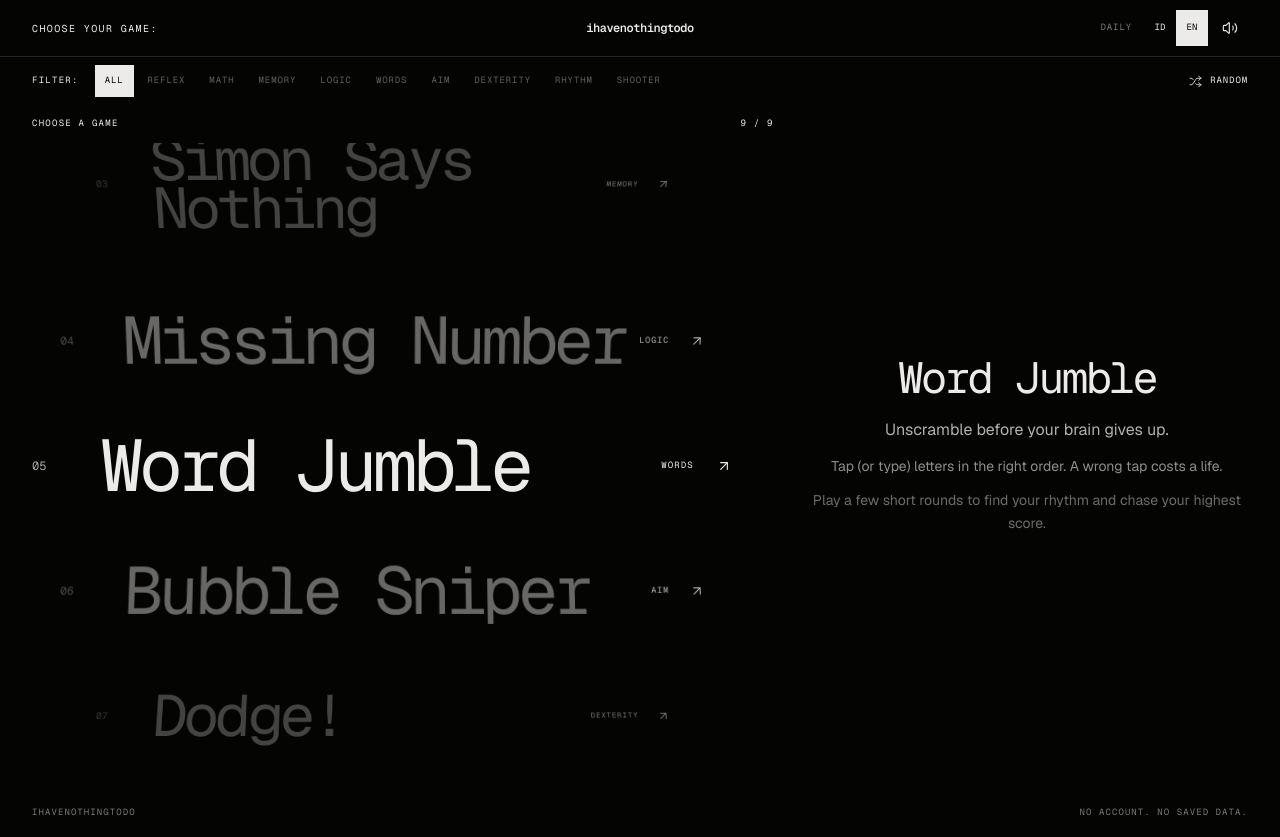
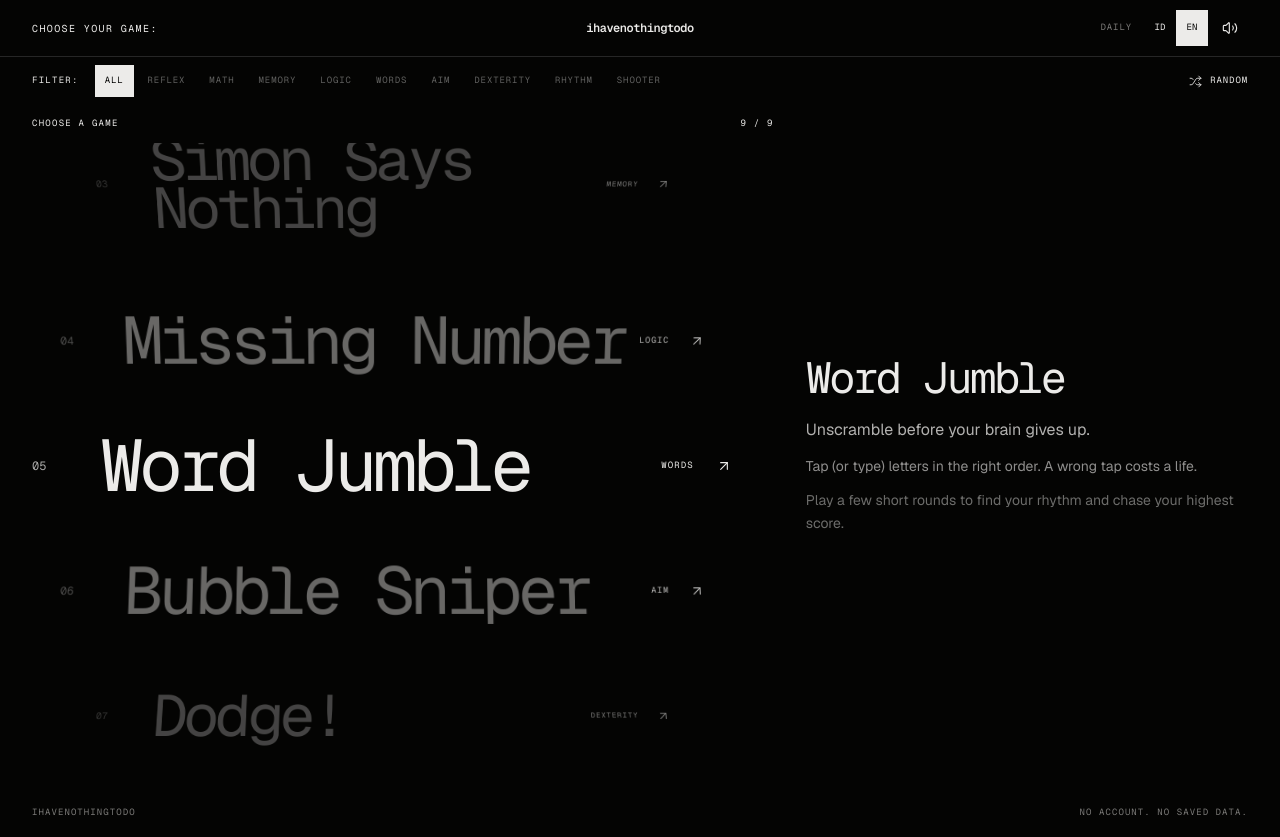
Before and after one commit to rendiero25/IhavenothingtodoGames, a React (Vite) app: page / in a window 1280 px wide. Built offline with nearby package versions, Linux system fonts and the light colour scheme; a web font is replaced by a local one.

Commit message:
refine: left align centered preview copy

```diff
--- a/src/pages/Home.tsx
+++ b/src/pages/Home.tsx
@@ -31,19 +31,21 @@ function PreviewPanel({
       transition={{ duration: 0.18, ease: [0.22, 1, 0.36, 1] }}
       className="flex h-full min-h-[30rem] flex-col"
     >
-      <div className="flex flex-1 flex-col items-center justify-center py-12 text-center lg:py-16">
+      <div className="flex flex-1 flex-col items-center justify-center py-12 lg:py-16">
+        <div className="w-full max-w-[38rem] text-left">
           <h2 className="font-pixel text-[clamp(2rem,3.4vw,4.3rem)] leading-[0.86] tracking-[-0.06em]">
             {game.name[locale]}
           </h2>
-        <p className="mt-5 max-w-[38rem] text-base leading-relaxed text-ink/75">
+          <p className="mt-5 text-base leading-relaxed text-ink/75">
             {game.tagline[locale]}
           </p>
-        <p className="mt-3 max-w-[38rem] text-sm leading-relaxed text-ink/60">
+          <p className="mt-3 text-sm leading-relaxed text-ink/60">
             {game.howTo[locale]}
           </p>
           <p className="mt-3 max-w-[34rem] text-sm leading-relaxed text-ink/45">
             {extraDescription}
           </p>
+        </div>
       </div>
     </motion.div>
   );
```
Lines whose indentation alone changed are shown as unchanged.
